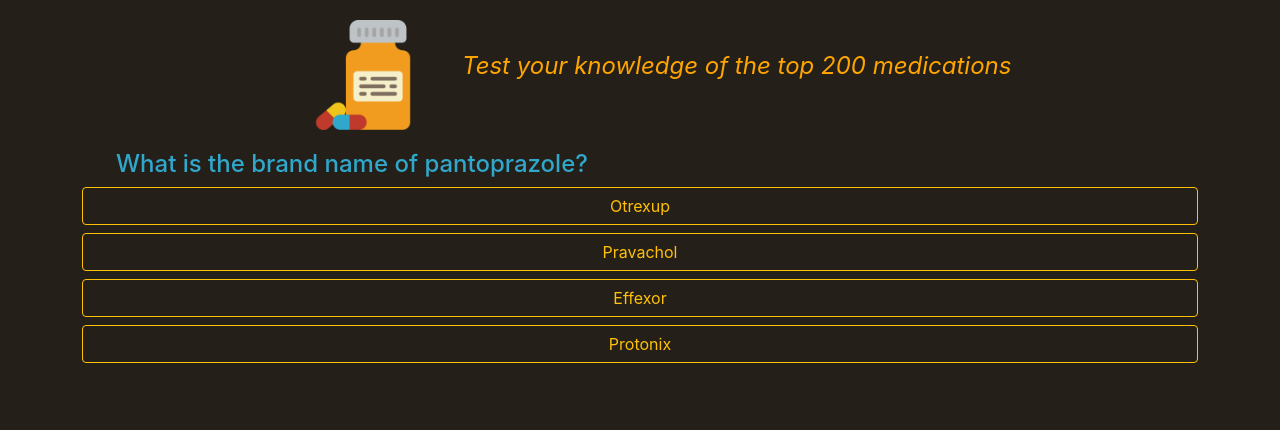
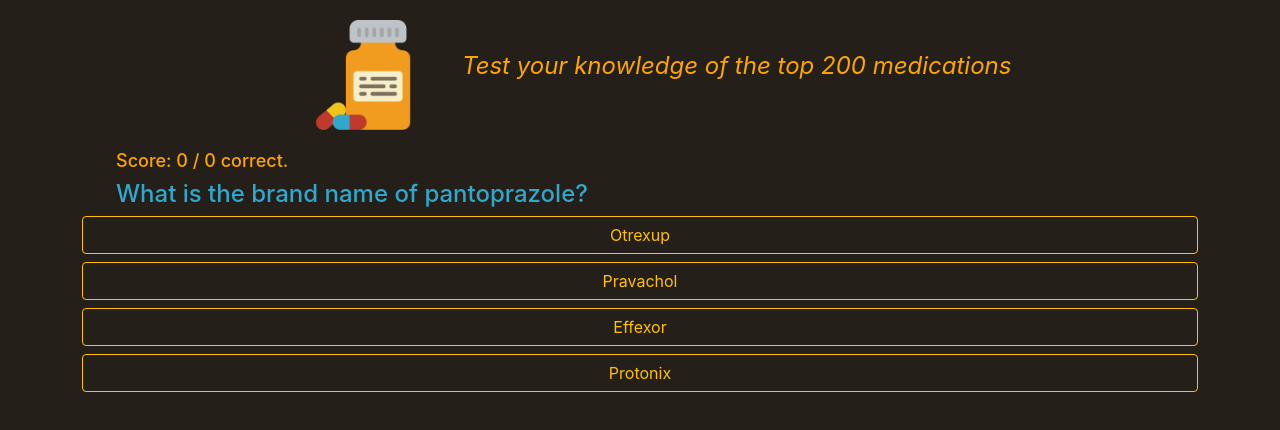
Before and after one commit to finish06/top200quiz, a React (Create React App) app: page / in a window 1280 px wide. Shown: the top 430 px of the page. Built offline with nearby package versions, Linux system fonts and the light colour scheme.

Commit message:
basic score tracking

```diff
--- a/src/App.css
+++ b/src/App.css
@@ -43,6 +43,12 @@
   color: orange;
 }
 
+.scoreCard {
+  font-size: large;
+  color: orange;
+  margin-left: 34px;
+}
+
 .logo {
   height: 150px;
   padding: 20px;
--- a/src/components/Question.js
+++ b/src/components/Question.js
@@ -1,5 +1,7 @@
 import React, { useEffect, useState } from 'react';
 import Modal from 'react-bootstrap/Modal';
+
+import Scorecard from './Scorecard';
 
 const Question = ({ drugs }) => {
 	function shuffleArray(array) {
@@ -13,8 +15,9 @@
 	const [ optionsArray, setOptionsArray ] = useState([]);
 	const [ answerIndex, setAnswerIndex ] = useState(0);
 	const [ isModalOpen, setIsModalOpen ] = useState(false);
-	const [ isCorrect, setIsCorrect ] = useState('Keep studying.');
+	const [ isCorrect, setIsCorrect ] = useState('Keep studying...');
 	const [ reload, setReload ] = useState(false);
+	const [ scoreCard, setScoreCard ] = useState([ 0, 0 ]);
 
 	const setReloadToTrue = () => {
 		setReload(true);
@@ -26,6 +29,13 @@
 		console.log(e.target.value);
 		if (drugs[answerIndex]['brand'] === e.target.value) {
 			setIsCorrect('Woohoo, you are correct!');
+			let score = scoreCard[0] + 1;
+			let attempts = scoreCard[1] + 1;
+			setScoreCard([ score, attempts ]);
+		} else {
+			let score = scoreCard[0];
+			let attempts = scoreCard[1] + 1;
+			setScoreCard([ score, attempts ]);
 		}
 	};
 
@@ -58,6 +68,7 @@
 
 	return (
 		<div>
+			<Scorecard scoreCard={scoreCard} />
 			<div className="col-md-12">
 				<h2 className="question">What is the brand name of {drugs[answerIndex]['generic']}?</h2>
 			</div>
--- a/src/components/Scorecard.js
+++ b/src/components/Scorecard.js
@@ -1,5 +1,10 @@
 import React from 'react';
 
-const Scorecard = ({ score }) => <h3> {score} </h3>;
+const Scorecard = ({ scoreCard }) => (
+	<h3 className="scoreCard">
+		{' '}
+		Score: {scoreCard[0]} / {scoreCard[1]} correct.{' '}
+	</h3>
+);
 
 export default Scorecard;
```
Also changed, not shown: 1 other file (tests, documents, lock files or other folders).
